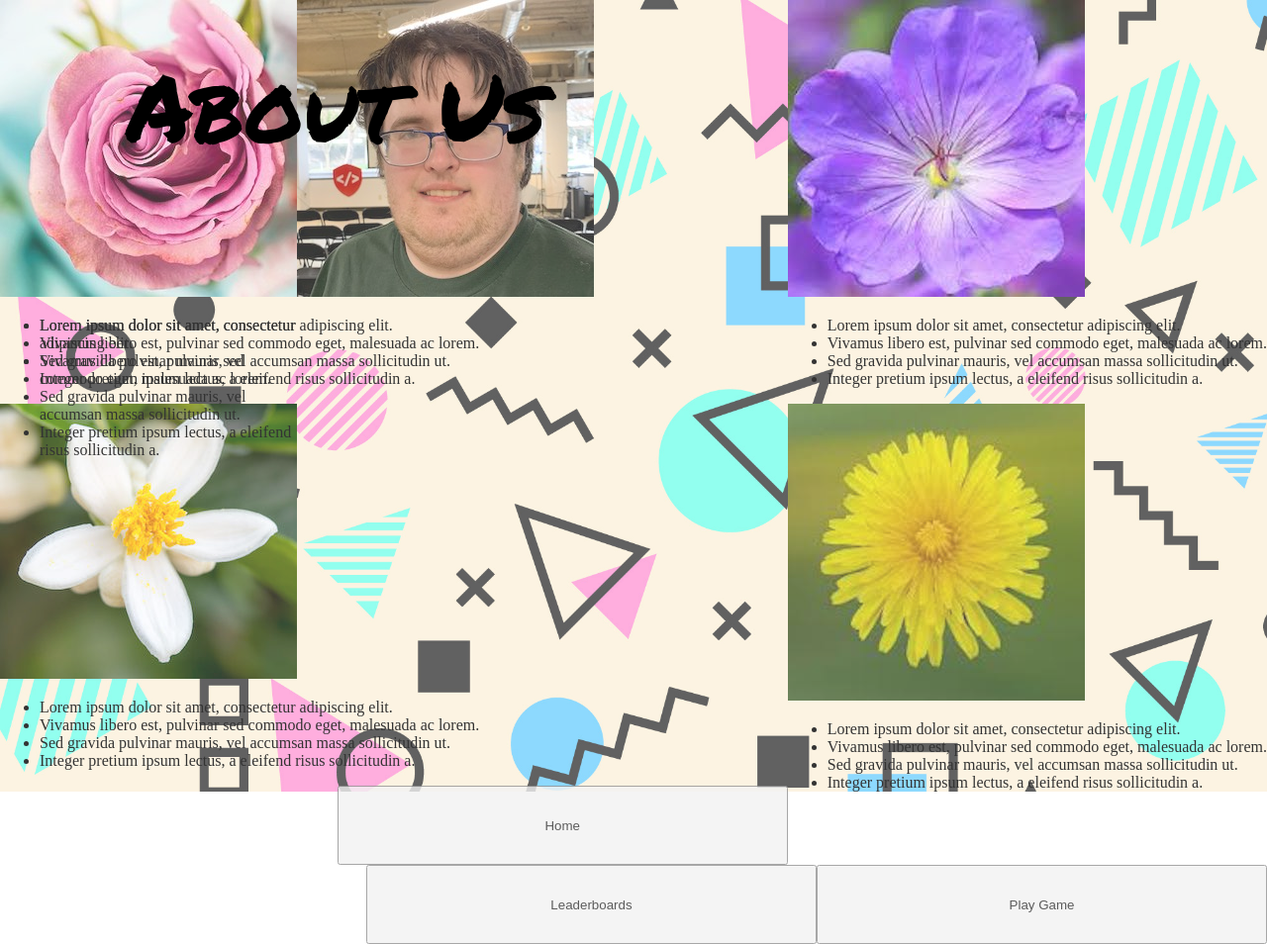
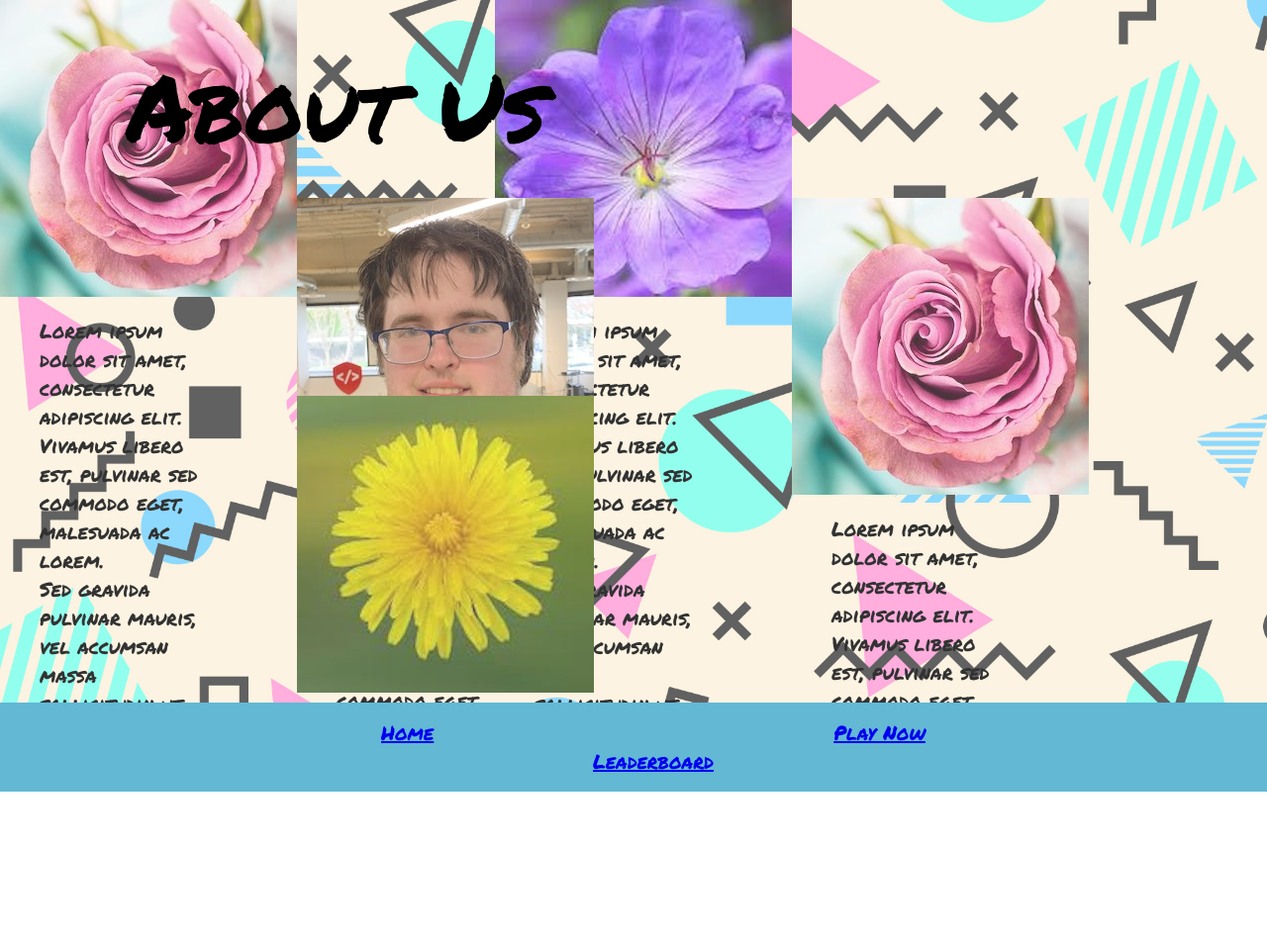
Before and after one commit to bigger-is-better/Dimitri-Does, a plain HTML site: page html/about.html in a window 1280 px wide. Shown: the whole page at 99% size. After the commit the page ends 800 px from the top, so only its background shows below. Drawn offline with Linux system fonts and the light colour scheme.

Commit message:
Adding grid and revised navigation theme

```diff
--- a/css/about.css
+++ b/css/about.css
@@ -1,10 +1,10 @@
 
-@keyframes title{
+/* @keyframes title{
   100% {left: 0;}
-}
+} */
 
 body {
-  box-sizing: border-box;
+  width: 600px;
 }
 
 header {
@@ -28,6 +28,31 @@ p {
 }
 
 
+section {
+  overflow: hidden;
+}
+
+div {
+  box-sizing: border-box;
+  border: 4px lightcoral lightgreen solid;
+  height: 200px;
+  width: 200px;
+  float: left;
+}
+
+img {
+  height: 300px;
+  width: 300px;
+}
+
+div:nth-child(3n+2) {
+  margin-left: 300px;
+}
+
+div:nth-child(3n) {
+margin: 0 300px 0 300px
+}
+
 .background {
   content: "";
   display: block;
@@ -44,7 +69,7 @@ p {
   right: 0;
 }
 
-.toprowleft {
+/* .toprowleft {
   float: left;
 }
 
@@ -70,7 +95,7 @@ p {
 
 .relativeparent ul {
   position: absolute;
-}
+} */
 
 #play {
   background-color: transparent;
@@ -80,7 +105,16 @@ p {
 }
 
 footer {
-  padding: 200px;
+  position: fixed;
+  text-align:center;
+  left: 0;
+  bottom: 0;
+  width: 100%;
+  background-color: rgb(99, 184, 212);
+  color:  rgb(245, 233, 234);
+  animation: 3s linear  slideDown;
+
+
 }
 
 input[type=submit] {
@@ -90,3 +124,14 @@ input[type=submit] {
   opacity: .8;
   color: black;
 }
+
+#home, #game, #leaderboard {
+  margin-left: 200px;
+  margin-right: 200px;
+}
+
+li {
+  display: inline-block;
+  font-family: 'Permanent Marker', cursive;
+  font-size: 20px;
+}
--- a/html/about.html
+++ b/html/about.html
@@ -40,7 +40,7 @@
         </ul>
     </div>
     <div class="bottomrowleft">
-      <img src="../img/orange-blossom.jpg">
+      <img src="../img/rose.jpg">
       <ul>
           <li>Lorem ipsum dolor sit amet, consectetur adipiscing elit.</li>
           <li>Vivamus libero est, pulvinar sed commodo eget, malesuada ac lorem.</li>
@@ -57,16 +57,13 @@
         <li>Integer pretium ipsum lectus, a eleifend risus sollicitudin a.</li>
       </ul>
     </div>
-    <form action="../index.html">
-      <input type ="submit" value = "Home"/>
-    </form>
-    <form action="../html/game.html">
-      <input type ="submit" value = "Play Game"/>
-    </form>
-    <form action="../html/scores.html">
-      <input type ="submit" value = "Leaderboards"/>
-    </form>
-  </div>
-
+  </section>
+  <footer id="nav">
+    <ul>
+      <li><a id="home" href="../index.html">Home</a></li>
+      <li><a id="game"href="../html/game.html">Play Now</a></li>
+      <li><a id="leaderboard" href="../html/scores.html">Leaderboard</a></li>
+    </ul>
+  </footer>
 </body>
 </html>
```
